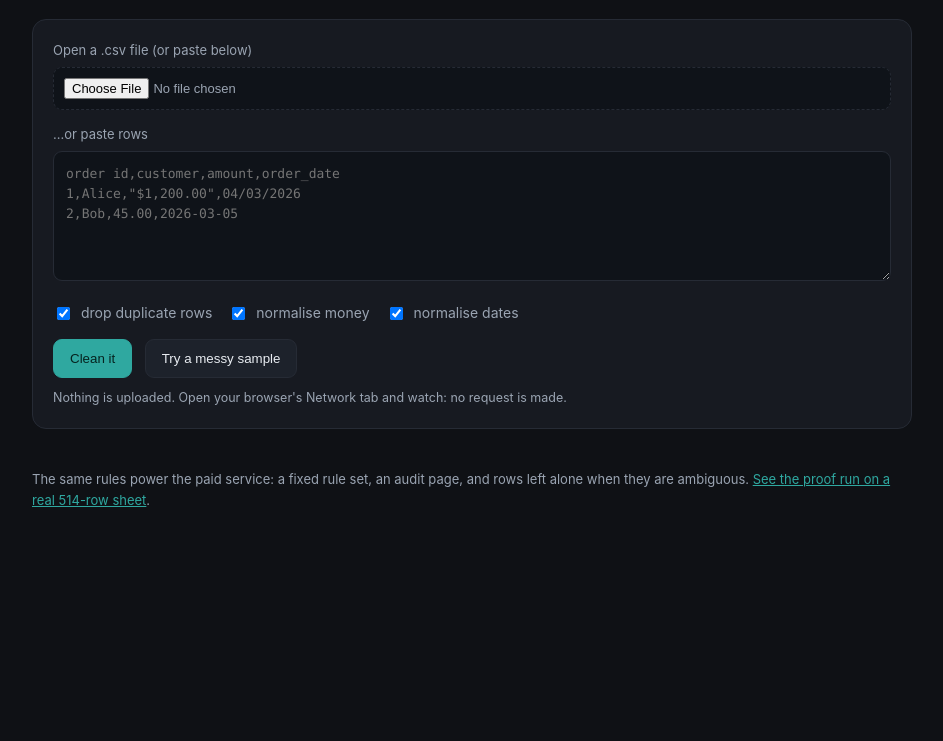
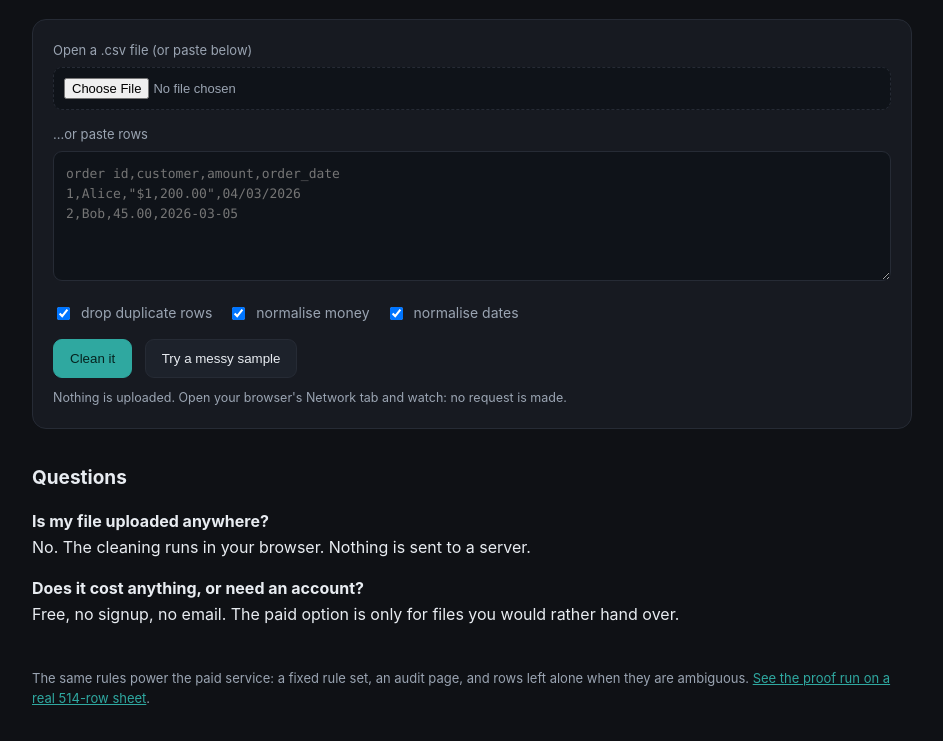
Before and after one commit to gougousongsong/etsy-fee-calculator, a plain HTML site: page csv-cleaner/index.html in a window 1280 px wide. Shown: the part 189-930 px from the top of the page, without its empty margins (168-1111 px from the left). Before the commit the page ends 800 px from the top, so only its background shows below. Drawn offline with Linux system fonts and the light colour scheme.

Commit message:
csv cleaner: answer the two questions the FAQ schema promises

```diff
--- a/csv-cleaner/index.html
+++ b/csv-cleaner/index.html
@@ -110,6 +110,10 @@ footer{margin-top:40px;font-size:13px;color:var(--dim)}
     </div>
   </section>
 
+<h2>Questions</h2>
+<p><b>Is my file uploaded anywhere?</b><br>No. The cleaning runs in your browser. Nothing is sent to a server.</p>
+<p><b>Does it cost anything, or need an account?</b><br>Free, no signup, no email. The paid option is only for files you would rather hand over.</p>
+
   <footer>
     <p>The same rules power the paid service: a fixed rule set, an audit page, and rows left alone when they are ambiguous.
     <a href="https://github.com/gougousongsong/csv-cleanup-proof">See the proof run on a real 514-row sheet</a>.</p>
```
